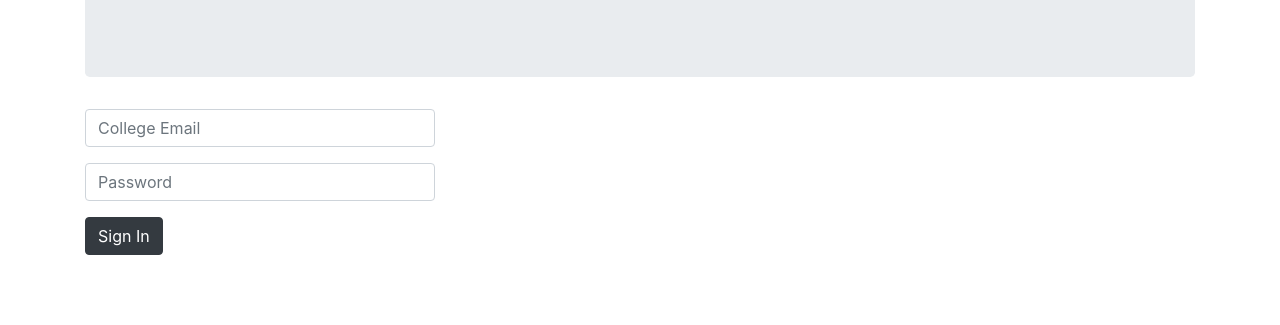
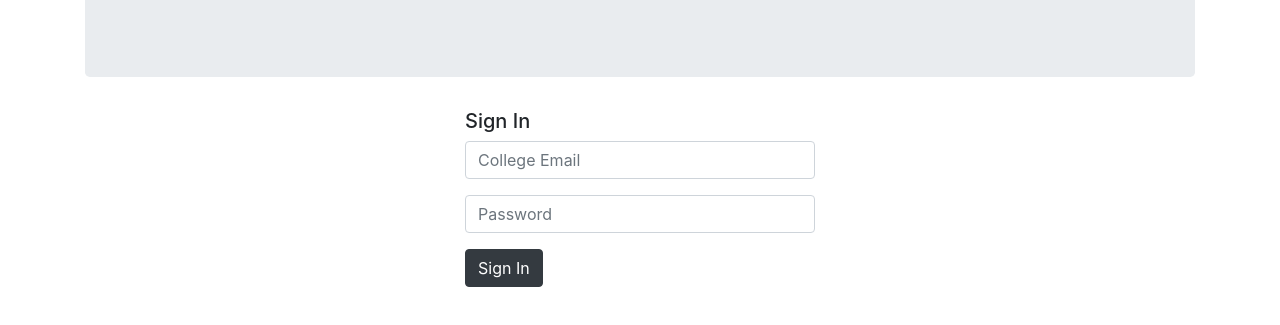
Before and after one commit to Tatiannna/ctp-project, a website: page public/index.html in a window 1280 px wide. Shown: the part 147-472 px from the top of the page. Drawn offline with nearby package versions, Linux system fonts and the light colour scheme.

Commit message:
center forms

```diff
--- a/public/index.html
+++ b/public/index.html
@@ -12,7 +12,9 @@
 			<p>Study with buddies. This text will be replaced.</p>
 		</div>
 		<div class = "row">
+			<div class="col-lg-4"></div>
 			<div class="col-lg-4">
+				<h5>Sign In</h5>
 				<form>
 					<div class= "form-group">
 						<input class="form-control" type="text" name="email" placeholder="College Email">
```
